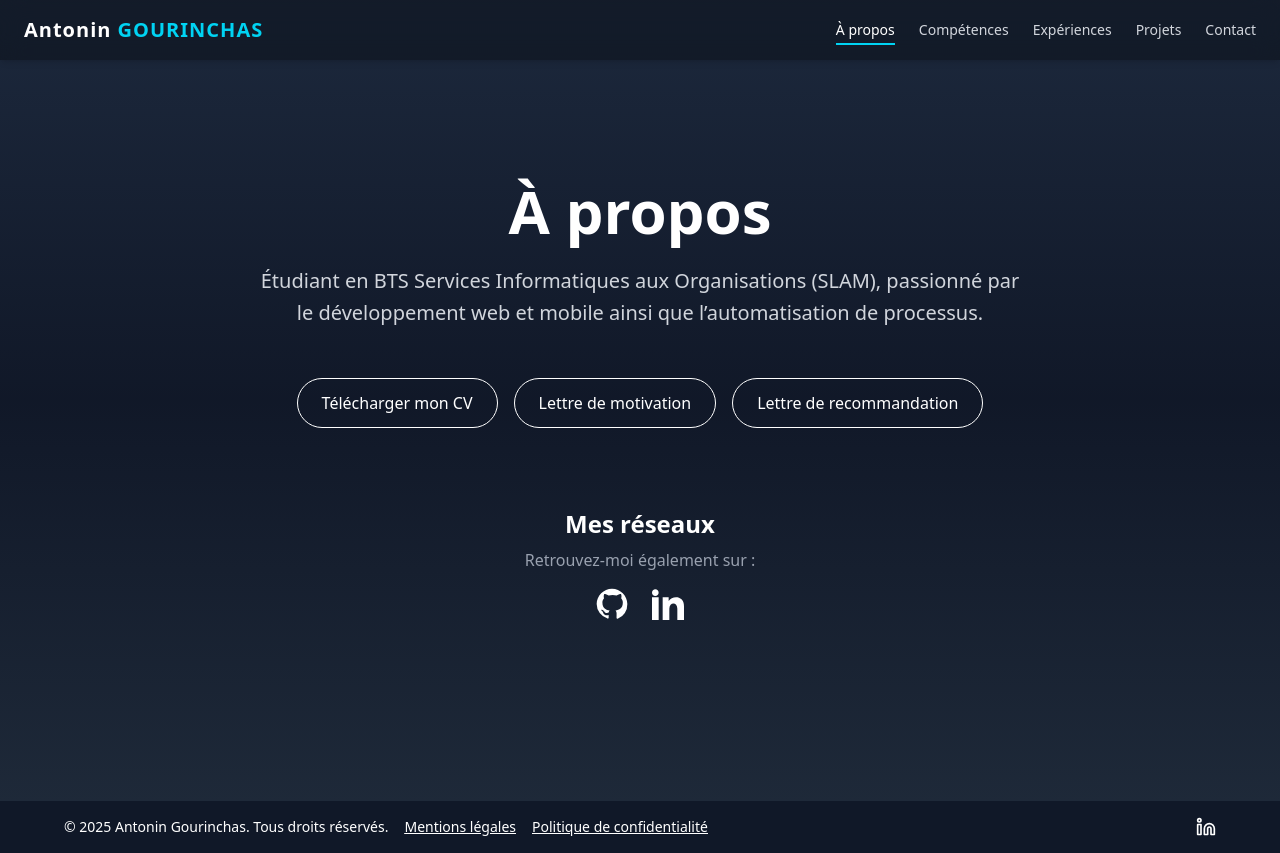
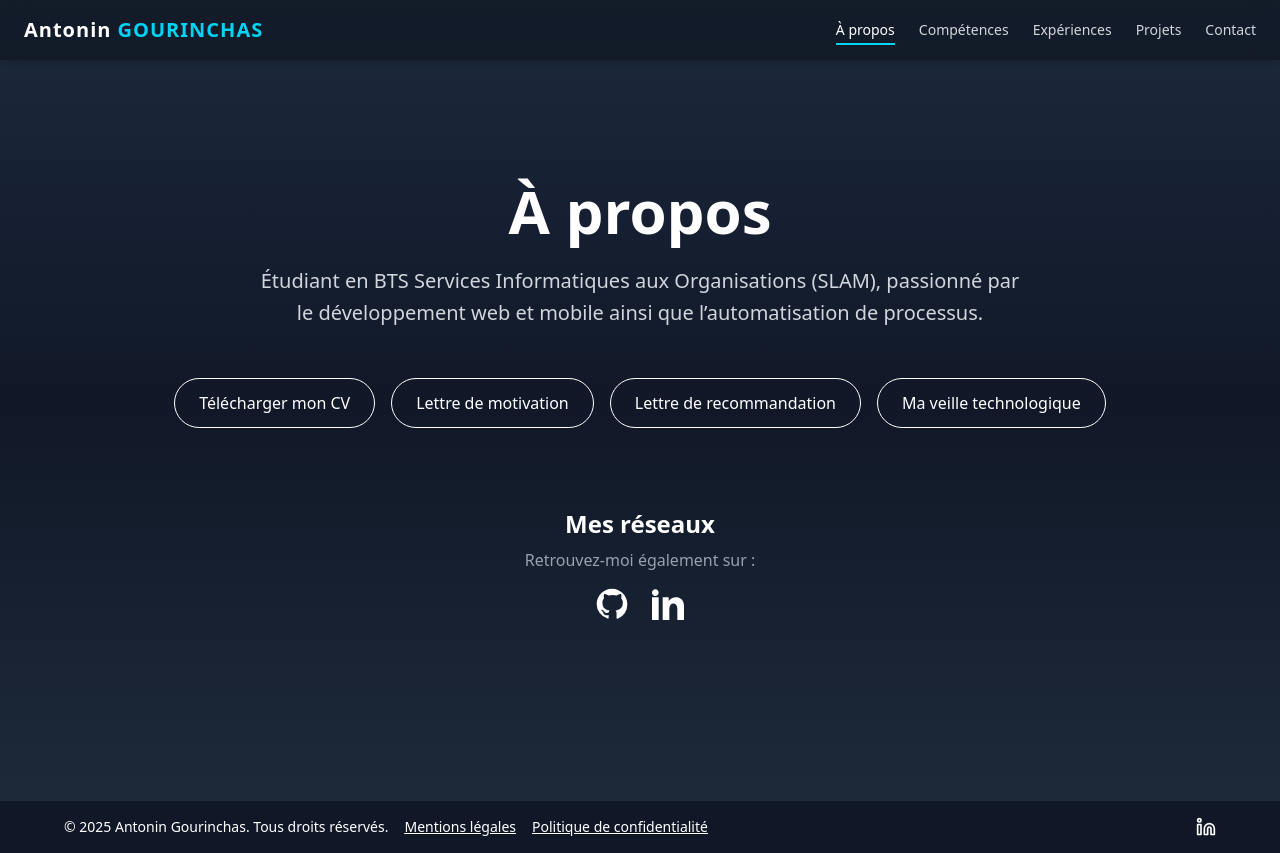
Before and after one commit to Skrylleur/Portfolio-2025, a Next.js app: page /about in a window 1280 px wide. Built offline with nearby package versions, Linux system fonts and the light colour scheme.

Commit message:
Ajout de ma veille techno

```diff
--- a/src/app/about/page.tsx
+++ b/src/app/about/page.tsx
@@ -36,6 +36,15 @@ export default function AboutPage() {
         >
           Lettre de recommandation
         </a>
+
+        <a
+          href="/documents/Veille technologique.pdf"
+          download
+          className="px-6 py-3 border border-white rounded-full text-white hover:bg-white hover:text-black transition duration-300"
+        >
+          Ma veille technologique
+        </a>
+
       </div>
 
       <div className="mt-20">
```
Also changed, not shown: 1 other file (tests, documents, lock files or other folders).
